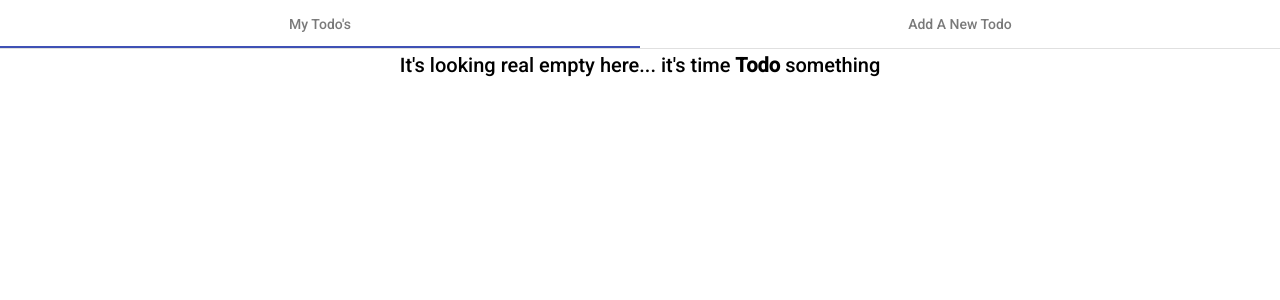
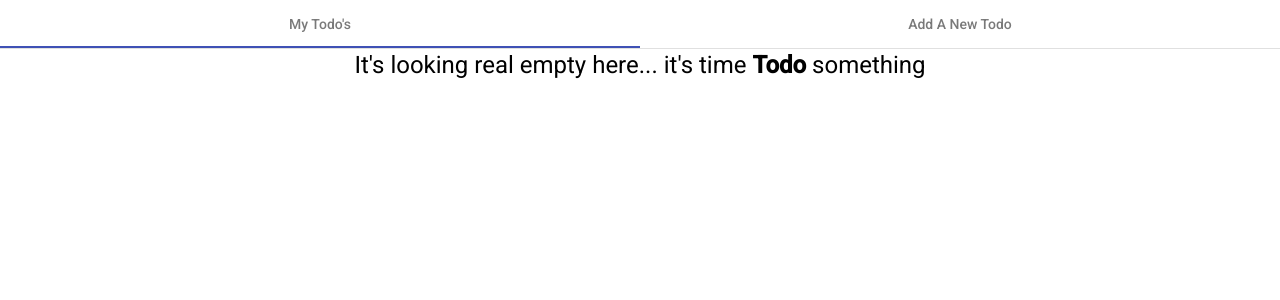
Before and after one commit to ralfsiraks/ToDoAngular, an Angular app: page / in a window 1280 px wide. Shown: the top 300 px of the page. Built offline with nearby package versions, Linux system fonts and the light colour scheme.

Commit message:
h2 label to h1

```diff
--- a/src/app/ToDo/todo-list/todo-list.component.html
+++ b/src/app/ToDo/todo-list/todo-list.component.html
@@ -1,8 +1,8 @@
 <ng-content *ngIf="todoArray.length > 0"></ng-content>
 <div class="mytodos-container">
-  <h2 *ngIf="todoArray.length === 0" style="text-align: center">
+  <h1 *ngIf="todoArray.length === 0" style="text-align: center">
     It's looking real empty here... it's time <b>Todo</b> something
-  </h2>
+  </h1>
   <div class="card-container" *ngIf="todoArray.length > 0">
     <div class="card" *ngFor="let todo of todoArray; let i = index">
       <img
```
